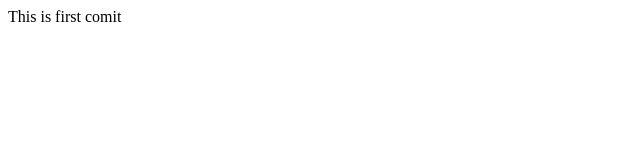
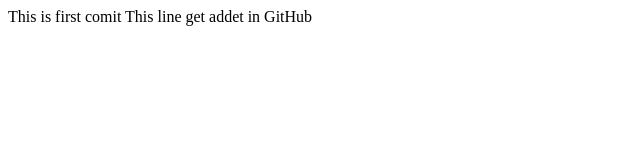
Before and after one commit to Maximus36/frontend_test, a plain HTML site: page index.html in a window 1280 px wide. Shown: the whole page, without its empty margins (0-640 px from the left). Drawn offline with Linux system fonts and the light colour scheme.

Commit message:
Update index.html

```diff
--- a/index.html
+++ b/index.html
@@ -8,5 +8,7 @@
 </head>
 <body>
     This is first comit
+
+    This line get addet in GitHub
 </body>
 </html>
```
